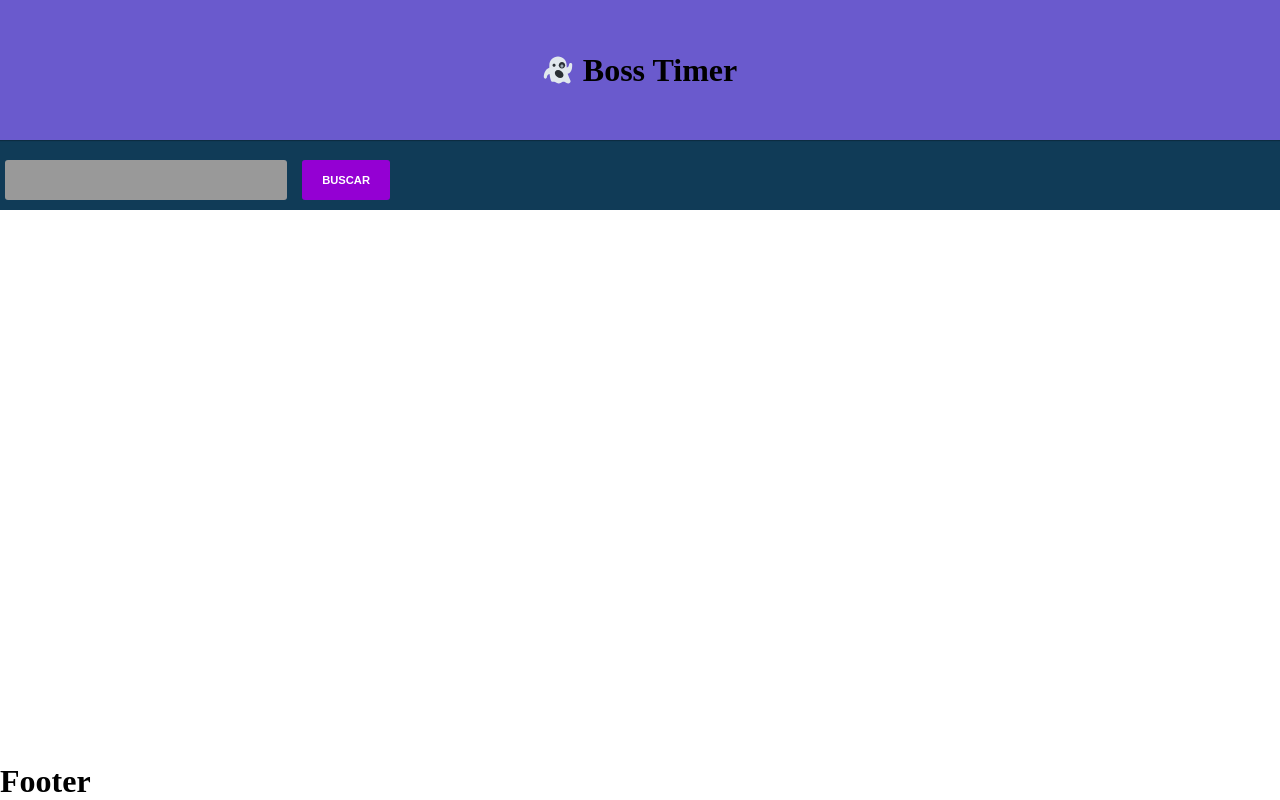
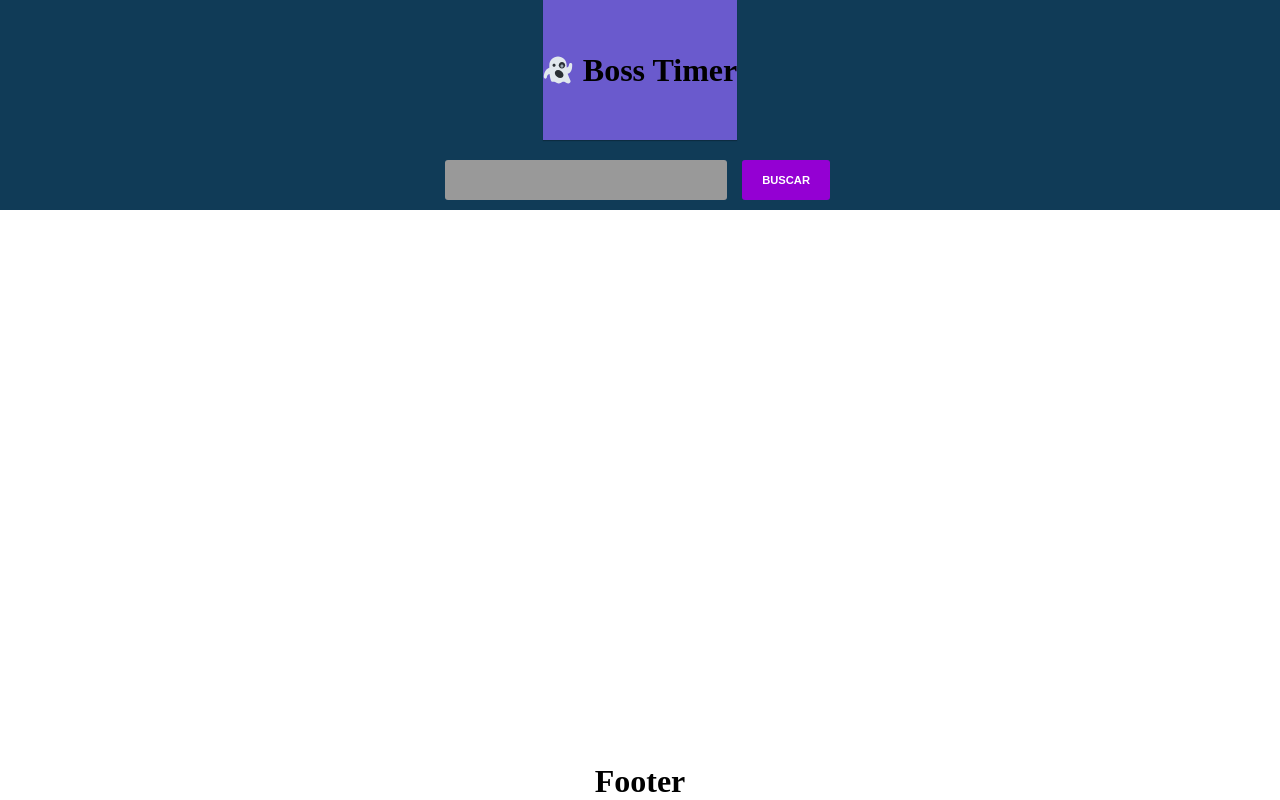
Before and after one commit to arthurgehrke/boss-timer, a React (Create React App) app: page / in a window 1280 px wide. Built offline with nearby package versions, Linux system fonts and the light colour scheme.

Commit message:
edit container

```diff
--- a/src/components/comtainer/index.js
+++ b/src/components/comtainer/index.js
@@ -3,7 +3,7 @@ import styled from 'styled-components'
 export const Container = styled.div`
 	display: flex;
 	flex-direction: column;
-	text-align: center;
+	align-items: center;
 	width: 100%;
 	background-color: #103b57;
 `
```
